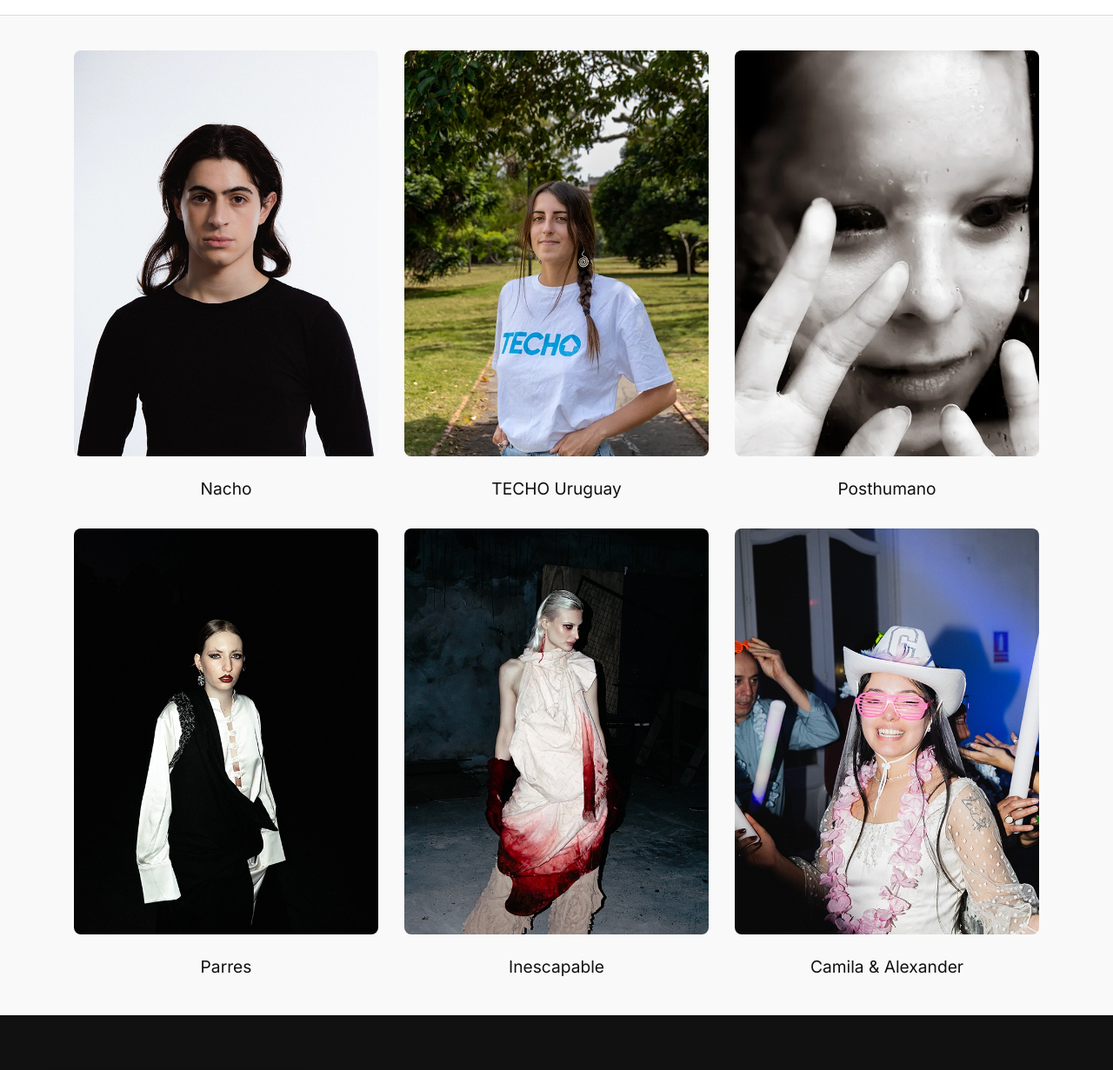
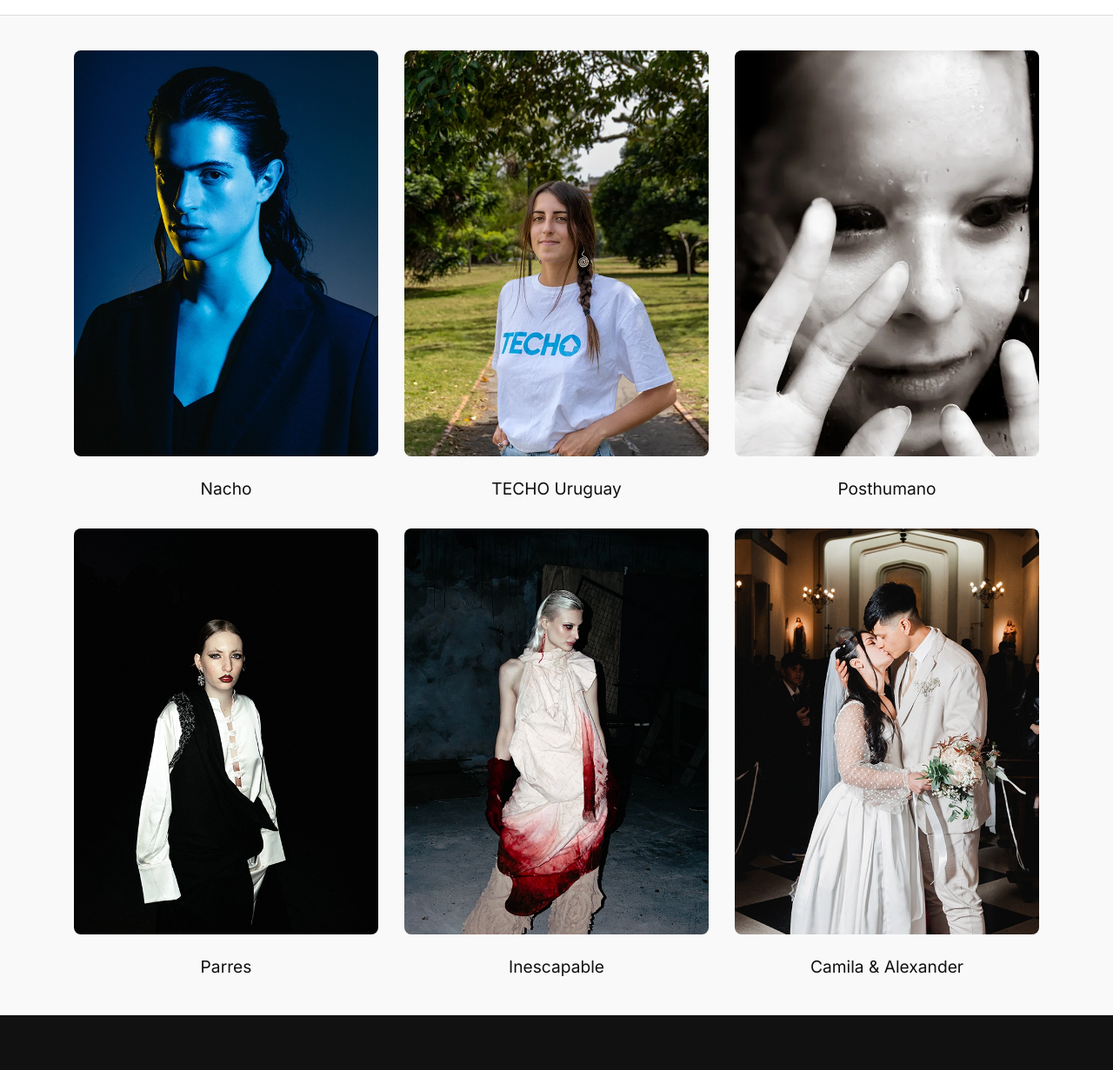
Before and after one commit to nicolastarragona/mi-portfolio, a plain HTML site: page index.html in a window 1280 px wide. Shown: the part 69-1300 px from the top of the page at 87% size. Drawn offline with nearby package versions, Linux system fonts and the light colour scheme.

Commit message:
portadas

```diff
--- a/index.html
+++ b/index.html
@@ -23,11 +23,11 @@
 
   <!-- Galería de Proyectos -->
   <main class="project-links" aria-label="Portafolio de proyectos">
-    <a href="nacho.html" class="project-link" data-aos="zoom-in">
-      <img src="img/nachos-01-1200.webp"
-           srcset="img/nachos-01-600.webp 600w, img/nachos-01-1200.webp 1200w"
+   <a href="nacho.html" class="project-link">
+  <img src="img/nachos-07-1200.webp"
+       srcset="img/nachos-07-600.webp 600w, img/nachos-07-1200.webp 1200w"
        sizes="(max-width: 600px) 100vw, 400px"
-           loading="lazy" decoding="async" alt="Retrato de Nacho" />
+       loading="lazy" alt="Retrato de Nacho" />
   <h2>Nacho</h2>
 </a>
 
@@ -63,11 +63,11 @@
       <h2>Inescapable</h2>
     </a>
 
-    <a href="cya.html" class="project-link" data-aos="zoom-in">
-      <img src="img/cya-01-1200.webp"
-           srcset="img/cya-01-600.webp 600w, img/cya-01-1200.webp 1200w"
+   <a href="cya.html" class="project-link">
+  <img src="img/cya-19-1200.webp"
+       srcset="img/cya-19-600.webp 600w, img/cya-19-1200.webp 1200w"
        sizes="(max-width: 600px) 100vw, 400px"
-           loading="lazy" decoding="async" alt="Boda Camila & Alexander" />
+       loading="lazy" alt="Boda Camila & Alexander" />
   <h2>Camila & Alexander</h2>
 </a>
   </main>
--- a/js/main.js
+++ b/js/main.js
@@ -3,9 +3,10 @@
 // ==========================
 const galleries = {
   nacho: [
-    "nachos-01","nachos-02","nachos-03","nachos-04","nachos-05",
-    "nachos-06","nachos-07","nachos-08","nachos-09","nachos-10"
-  ],
+  "nachos-07","nachos-01","nachos-02","nachos-03",
+  "nachos-04","nachos-05","nachos-06","nachos-08",
+  "nachos-09","nachos-10"
+],
   techo: [
     "techo-01","techo-02","techo-03","techo-04","techo-05","techo-06","techo-07"
   ],
@@ -14,10 +15,10 @@ const galleries = {
     "inescapable-05","inescapable-06","inescapable-07","inescapable-08",
     "inescapable-09","inescapable-10","inescapable-11"
   ],
-  cya: [
-    "cya-01","cya-02","cya-03","cya-04","cya-05","cya-06","cya-07",
-    "cya-08","cya-09","cya-10","cya-11","cya-12","cya-13","cya-14","cya-15","cya-16","cya-17"
-  ],
+ cya: [
+  "cya-19","cya-01","cya-02","cya-03","cya-04","cya-05","cya-06","cya-07",
+  "cya-08","cya-09","cya-10","cya-11","cya-12","cya-13","cya-14","cya-15","cya-16","cya-17","cya-18"
+],
   parres: [
     "parres-01","parres-02","parres-03","parres-04","parres-05",
     "parres-06","parres-07","parres-09"
```
Also changed, not shown: img/cya-18-1200.webp (added), img/cya-18-600.webp (added), img/cya-19-1200.webp (added), img/cya-19-600.webp (added), main.js (added), 1 other file. Lines whose indentation alone changed are shown as unchanged.
